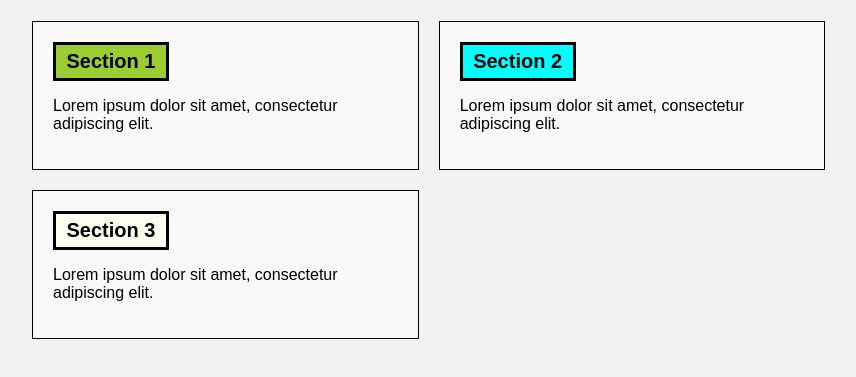
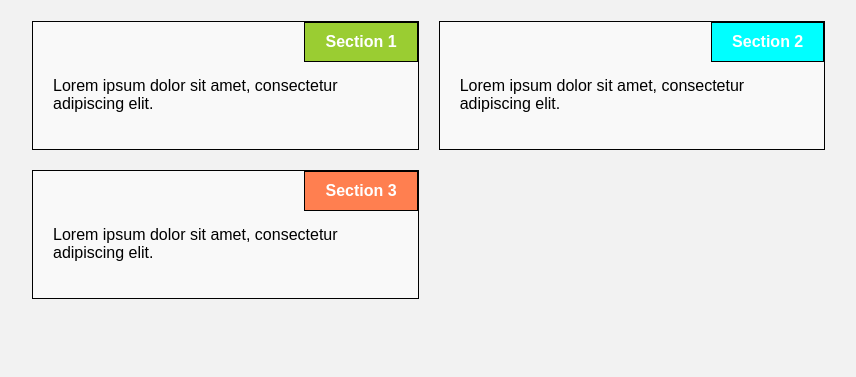
Before and after one commit to nbraas/test, a plain HTML site: page index.html in a window 1280 px wide. Shown: the part 89-466 px from the top of the page, without its empty margins (28-884 px from the left). Drawn offline with Linux system fonts and the light colour scheme.

Commit message:
Add files via upload
Signed-off-by: nbraas <136879551+nbraas@users.noreply.github.com>

```diff
--- a/css/styles.css
+++ b/css/styles.css
@@ -13,6 +13,9 @@ body {
   margin: 0 auto;
   padding: 20px;
   box-sizing: border-box;
+}
+p {
+  margin-top: 35px;
 }
 
 .section {
@@ -45,40 +48,16 @@ body {
   font-size: 125%;
 }
 .sec1{
-  color: black;
-    /*float: right;*/
-    width: 100px;
-    padding: 5px;
-    margin: 0px;
-    border: 3px solid black;
-    text-align: center;
-    font-size: 125%;
-    font-weight: bold;
+
     background-color: yellowgreen;
 }
 .sec2{
-  color: black;
-    /*float: right;*/
-    width: 100px;
-    padding: 5px;
-    margin: 0px;
-    border: 3px solid black;
-    text-align: center;
-    font-size: 125%;
-    font-weight: bold;
+
     background-color: cyan;
 }
 .sec3{
-  color: black;
-    /*float: right;*/
-    width: 100px;
-    padding: 5px;
-    margin: 0px;
-    border: 3px solid black;
-    text-align: center;
-    font-size: 125%;
-    font-weight: bold;
-    background-color: ivory;
+
+    background-color: coral;
 }
 
 /* Styles for desktop view (992px and above) */
--- a/index.html
+++ b/index.html
@@ -10,17 +10,17 @@
     <h1>Responsive Page</h1>
 
     <section class="section">
-      <h2 class="sec1">Section 1</h2>
+      <h2 class="sec1 section-title">Section 1</h2>
       <p>Lorem ipsum dolor sit amet, consectetur adipiscing elit.</p>
     </section>
 
     <section class="section">
-      <h2 class="sec2">Section 2</h2>
+      <h2 class="section-title sec2">Section 2</h2>
       <p>Lorem ipsum dolor sit amet, consectetur adipiscing elit.</p>
     </section>
 
     <section class="section">
-      <h2 class="sec3">Section 3</h2>
+      <h2 class="section-title sec3">Section 3</h2>
       <p>Lorem ipsum dolor sit amet, consectetur adipiscing elit.</p>
     </section>
   </div>
```
